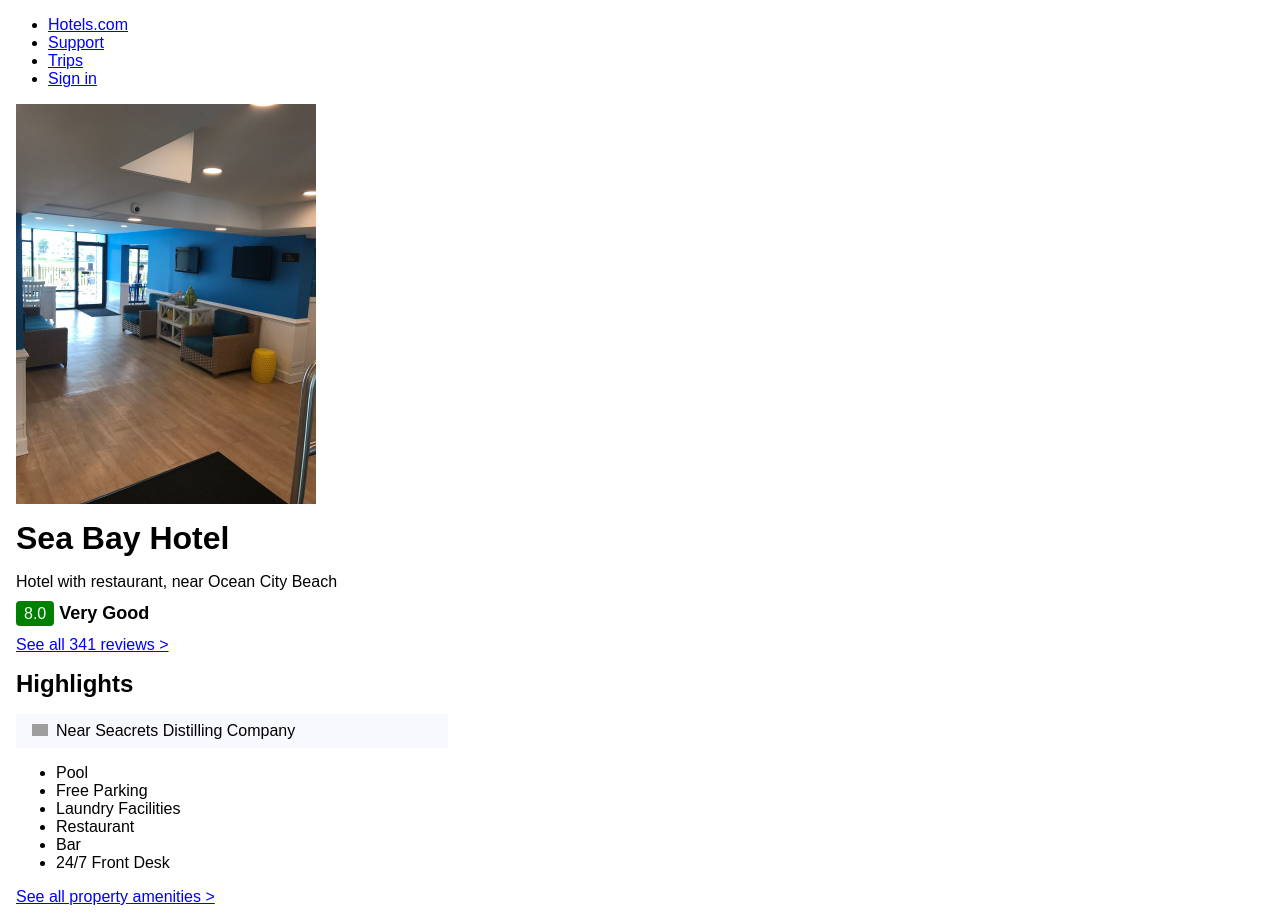
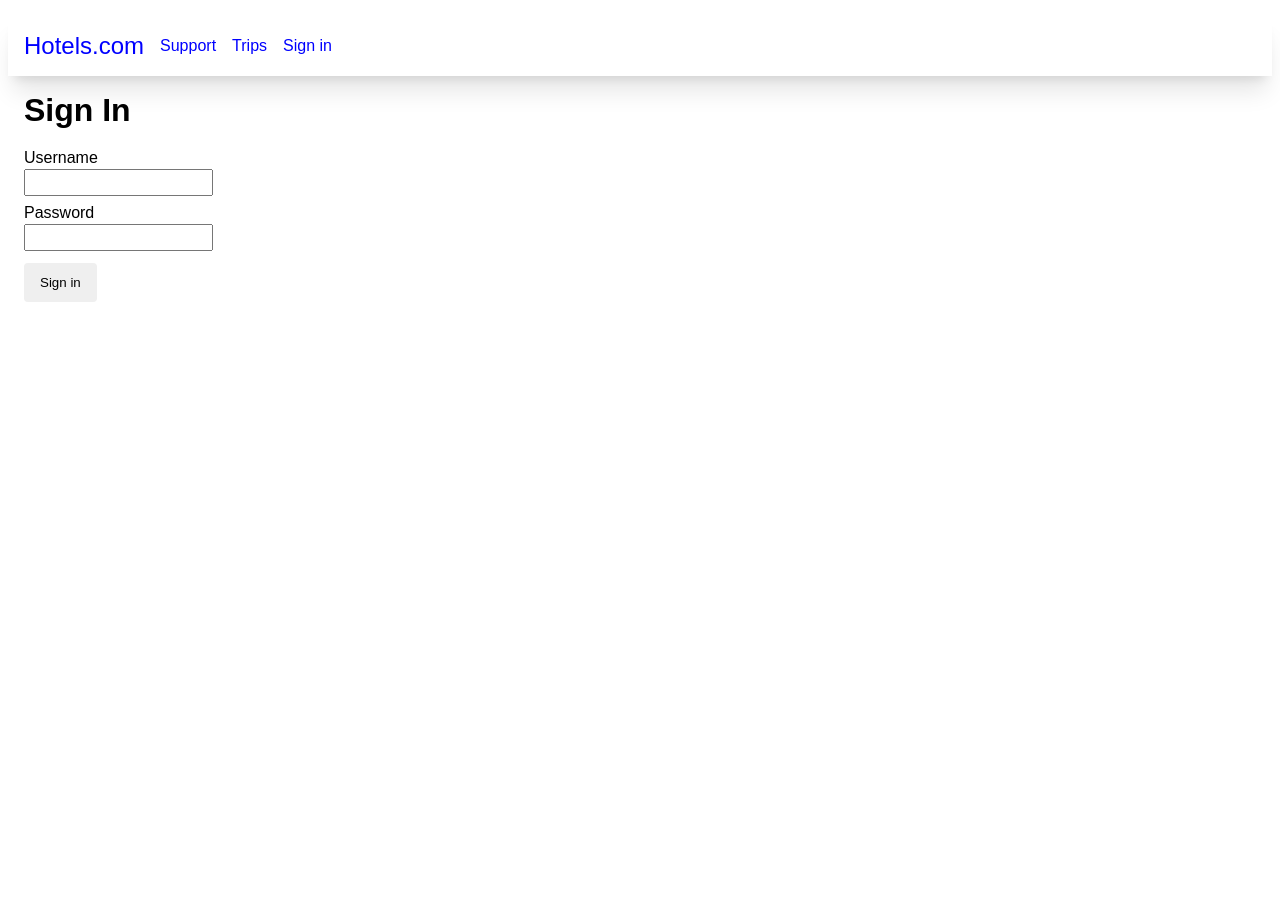
Before and after one commit to irfaan-jamarussadiq/hotels, a React (Vite) app: page /signin in a window 1280 px wide. After the commit the page ends 800 px from the top, so only its background shows below. Built offline with nearby package versions, Linux system fonts and the light colour scheme; grey boxes are pictures that could not be loaded.

Commit message:
Create basic sign in page

```diff
--- a/package.json
+++ b/package.json
@@ -11,7 +11,8 @@
   },
   "dependencies": {
     "react": "^18.3.1",
-    "react-dom": "^18.3.1"
+    "react-dom": "^18.3.1",
+    "react-router-dom": "^6.26.0"
   },
   "devDependencies": {
     "@eslint/js": "^9.8.0",
--- a/src/App.jsx
+++ b/src/App.jsx
@@ -1,12 +1,19 @@
-import './App.css'
 import Hotel from './Hotel'
 import NavBar from './NavBar'
+import SignIn from './SignIn'
+import { BrowserRouter as Router, Route, Routes } from 'react-router-dom'
+import './App.css'
 
 function App() {
   return (
     <div className='App'>
       <NavBar />
-      <Hotel />
+      <Router>
+        <Routes>
+          <Route path="/" element={<Hotel />} />
+          <Route path="/signin" element={<SignIn />} />
+        </Routes>
+      </Router>
     </div>
   )
 }
--- a/src/NavBar.jsx
+++ b/src/NavBar.jsx
@@ -1,3 +1,5 @@
+import './NavBar.css'
+
 function NavBar() {
   return (
     <nav className='NavBar'>
@@ -12,7 +14,7 @@
           <a className='nav-link'>Trips</a>
         </li>
         <li className='nav-item'>
-          <a className='nav-link'>Sign in</a>
+          <a className='nav-link' href="/signin">Sign in</a>
         </li>
       </ul>
     </nav>
--- /dev/null
+++ b/src/SignIn.css
@@ -0,0 +1,31 @@
+.SignIn {
+  margin: 16px;
+}
+
+.form-field {
+  padding: 4px 0;
+}
+
+.form-label {
+  display: block;
+  margin-bottom: 2px;
+}
+
+.form-input {
+  padding: 4px;
+}
+
+.form-input:focus {
+  outline: 1px solid blue;
+}
+
+.sign-in-btn {
+  margin-top: 8px;
+  padding: 12px 16px;
+  border-radius: 4px;
+  border: none;
+}
+
+.sign-in-btn:hover {
+  cursor: pointer;
+}
--- /dev/null
+++ b/src/SignIn.jsx
@@ -0,0 +1,22 @@
+import './SignIn.css'
+
+function SignIn() {
+  return (
+    <div className='SignIn'>
+      <h1>Sign In</h1>
+      <form className='sign-in-form'>
+        <div className='form-field'>
+          <label className='form-label' htmlFor='username'>Username</label>
+          <input className='form-input' id='username' type="text" />
+        </div>
+        <div className='form-field'>
+          <label className='form-label' htmlFor='password'>Password</label>
+          <input className='form-input' id='password' type="password" />
+        </div>
+        <button className='sign-in-btn'>Sign in</button>
+      </form>
+    </div>
+  )
+}
+
+export default SignIn
```
Also changed, not shown: 1 other file (tests, documents, lock files or other folders).
